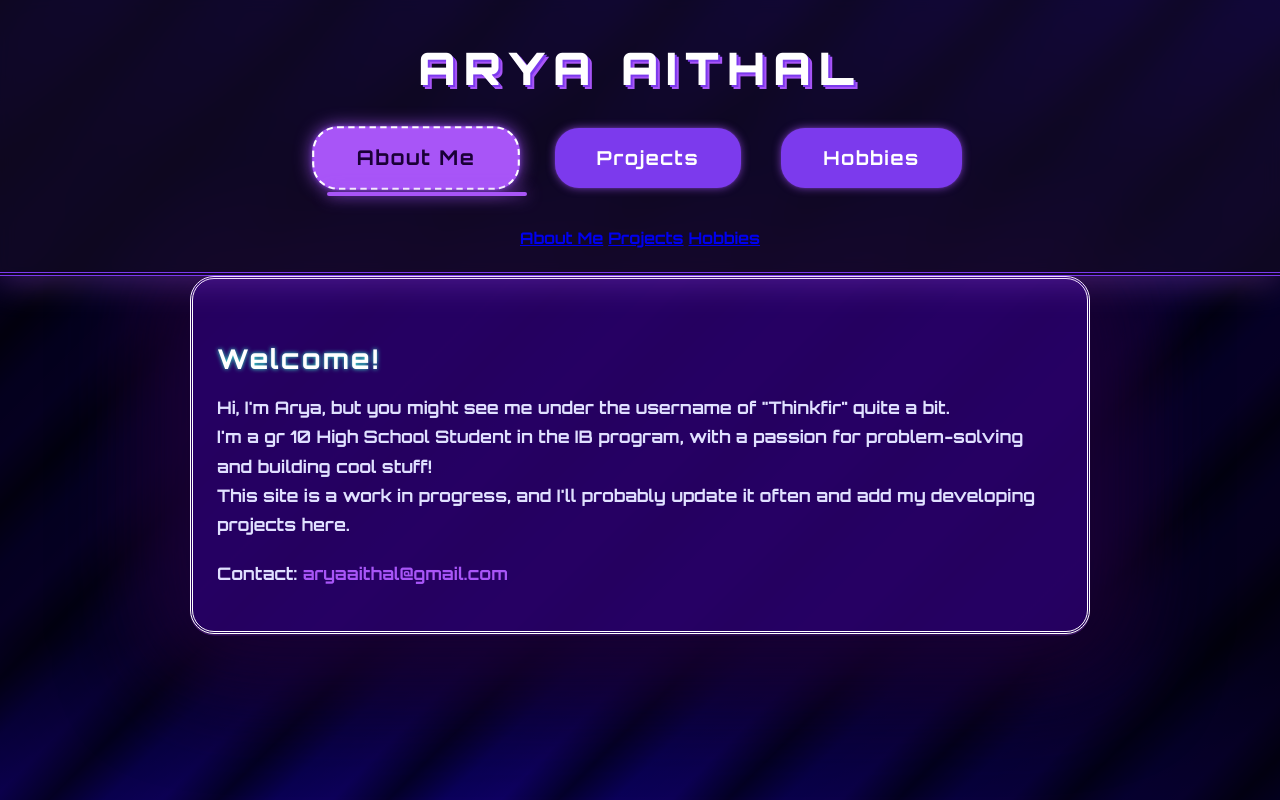
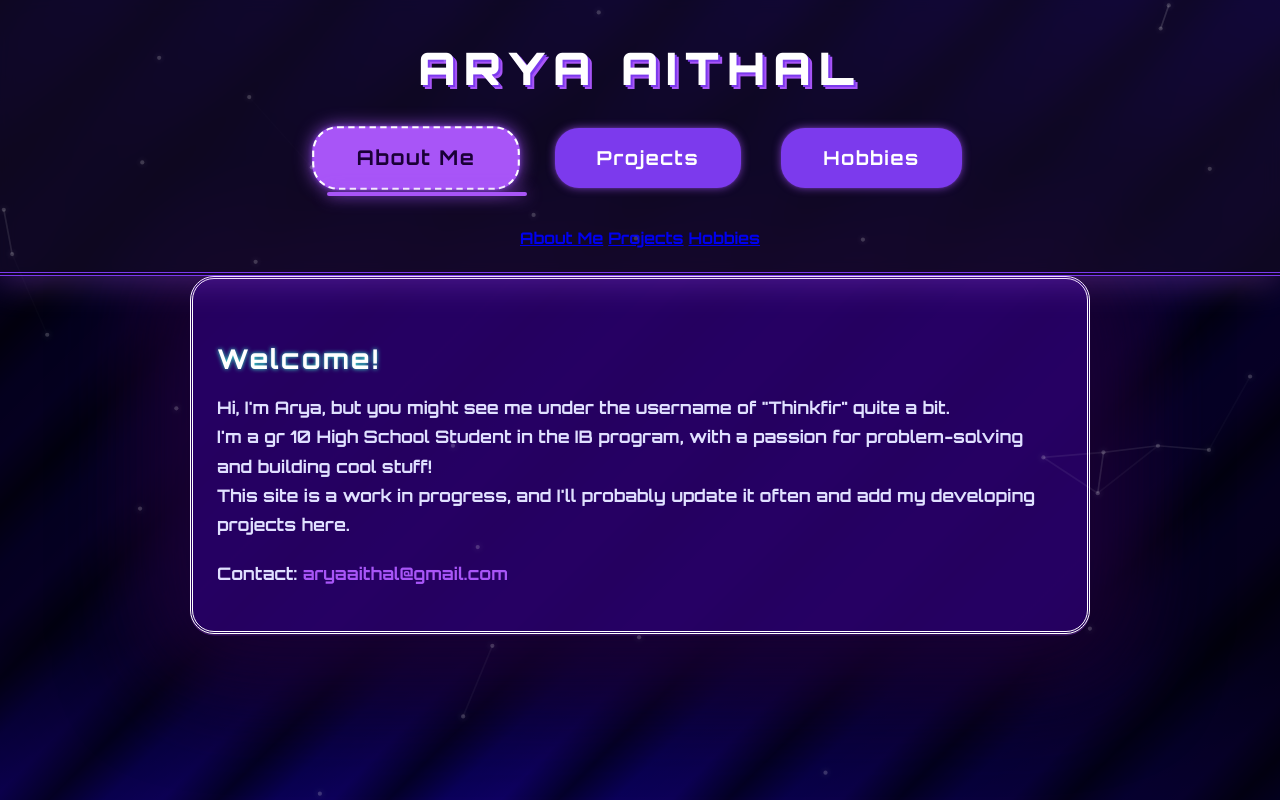
Before and after one commit to thinkfir/Thinkfir.github.io, a plain HTML site: page index.html in a window 1280 px wide. Shown: the top 800 px of the page. Drawn offline with Linux system fonts and the light colour scheme.

Commit message:
javascript implementation attempt

```diff
--- a/index.html
+++ b/index.html
@@ -8,6 +8,7 @@
   <link href="https://fonts.googleapis.com/css?family=Orbitron:700,900&display=swap" rel="stylesheet" />
 </head>
 <body>
+  <canvas id="particle-bg" style="position:fixed;top:0;left:0;width:100vw;height:100vh;z-index:100000;pointer-events:none;"></canvas>
   <div class="main-bg"></div>
   <header class="header">
     <div style="display: flex; align-items: center;">
@@ -95,5 +96,6 @@
       });
     });
   </script>
+  <script src="particle-bg.js"></script>
 </body>
 </html>
--- /dev/null
+++ b/particle-bg.js
@@ -0,0 +1,139 @@
+// Particle Network Background with dynamic brightness based on overlay
+(function () {
+  function setupParticleBG() {
+    var canvas = document.getElementById('particle-bg');
+    if (!canvas) return;
+    var ctx = canvas.getContext('2d');
+    var particles = [];
+    var PARTICLE_COUNT = 32; // less busy
+    var PARTICLE_SIZE = 2.1;
+    var LINE_DIST = 100;
+
+    // Cache overlay elements for hit-testing
+    var overlays = [];
+    function updateOverlays() {
+      overlays = [];
+      var selectors = [
+        '.header', '.site-footer', '.glass-panel', '.main-bg'
+      ];
+      selectors.forEach(function (sel) {
+        document.querySelectorAll(sel).forEach(function (el) {
+          overlays.push(el.getBoundingClientRect());
+        });
+      });
+    }
+    window.addEventListener('resize', updateOverlays);
+    setTimeout(updateOverlays, 500);
+    setTimeout(updateOverlays, 1500);
+    setTimeout(updateOverlays, 3000);
+
+    function isOverOverlay(x, y) {
+      for (var i = 0; i < overlays.length; i++) {
+        var r = overlays[i];
+        if (x >= r.left && x <= r.right && y >= r.top && y <= r.bottom) {
+          return true;
+        }
+      }
+      return false;
+    }
+
+    function resizeCanvas() {
+      canvas.width = window.innerWidth;
+      canvas.height = window.innerHeight;
+      updateOverlays();
+    }
+    window.addEventListener('resize', resizeCanvas);
+    resizeCanvas();
+
+    function randomVel() {
+      return (Math.random() - 0.5) * 1.2;
+    }
+    function createParticles() {
+      particles = [];
+      for (var i = 0; i < PARTICLE_COUNT; i++) {
+        particles.push({
+          x: Math.random() * canvas.width,
+          y: Math.random() * canvas.height,
+          vx: randomVel(),
+          vy: randomVel()
+        });
+      }
+    }
+    createParticles();
+
+    function draw() {
+      ctx.clearRect(0, 0, canvas.width, canvas.height);
+      // Draw lines
+      for (var i = 0; i < particles.length; i++) {
+        for (var j = i + 1; j < particles.length; j++) {
+          var dx = particles[i].x - particles[j].x;
+          var dy = particles[i].y - particles[j].y;
+          var dist = Math.sqrt(dx * dx + dy * dy);
+          if (dist < LINE_DIST) {
+            // If both ends are over overlay, darken line
+            var overA = isOverOverlay(particles[i].x, particles[i].y);
+            var overB = isOverOverlay(particles[j].x, particles[j].y);
+            ctx.save();
+            ctx.globalAlpha = (1 - dist / LINE_DIST) * (overA && overB ? 0.18 : 1.0);
+            ctx.strokeStyle = "#fff";
+            ctx.lineWidth = 1.7;
+            ctx.beginPath();
+            ctx.moveTo(particles[i].x, particles[i].y);
+            ctx.lineTo(particles[j].x, particles[j].y);
+            ctx.stroke();
+            ctx.restore();
+          }
+        }
+      }
+      // Draw particles
+      for (var p = 0; p < particles.length; p++) {
+        var over = isOverOverlay(particles[p].x, particles[p].y);
+        ctx.beginPath();
+        ctx.arc(particles[p].x, particles[p].y, PARTICLE_SIZE, 0, Math.PI * 2);
+        ctx.fillStyle = "#fff";
+        ctx.shadowColor = "#fff";
+        ctx.shadowBlur = over ? 6 : 22;
+        ctx.globalAlpha = over ? 0.18 : 1;
+        ctx.fill();
+        ctx.globalAlpha = 1;
+        ctx.shadowBlur = 0;
+      }
+    }
+
+    function update() {
+      for (var p = 0; p < particles.length; p++) {
+        particles[p].x += particles[p].vx;
+        particles[p].y += particles[p].vy;
+        // Bounce off walls
+        if (particles[p].x < PARTICLE_SIZE) {
+          particles[p].x = PARTICLE_SIZE;
+          particles[p].vx *= -1;
+        }
+        if (particles[p].x > canvas.width - PARTICLE_SIZE) {
+          particles[p].x = canvas.width - PARTICLE_SIZE;
+          particles[p].vx *= -1;
+        }
+        if (particles[p].y < PARTICLE_SIZE) {
+          particles[p].y = PARTICLE_SIZE;
+          particles[p].vy *= -1;
+        }
+        if (particles[p].y > canvas.height - PARTICLE_SIZE) {
+          particles[p].y = canvas.height - PARTICLE_SIZE;
+          particles[p].vy *= -1;
+        }
+      }
+    }
+
+    function animate() {
+      update();
+      draw();
+      requestAnimationFrame(animate);
+    }
+    animate();
+  }
+  if (document.readyState === "loading") {
+    document.addEventListener("DOMContentLoaded", setupParticleBG);
+  } else {
+    setupParticleBG();
+  }
+})();
--- a/style.css
+++ b/style.css
@@ -35,6 +35,7 @@ body {
   position: sticky;
   top: 0;
   z-index: 100;
+  pointer-events: auto;
 }
 
 .header h1 {
@@ -107,6 +108,7 @@ body {
 
 .glass-panel {
   background: rgba(44, 0, 110, 0.85);
+  pointer-events: auto;
   border-radius: 1.5rem;
   box-shadow: 0 16px 96px 32px #1a0036cc, 0 -16px 96px 32px #1a0036cc, 0 1.5px 0 #a855f7;
   padding: 2.5rem 1.5rem 1.5rem 1.5rem;
@@ -171,6 +173,7 @@ body {
   font-size: 0.98rem;
   color: #a855f7;
   letter-spacing: 0.08em;
+  pointer-events: auto;
 }
 
 .site-footer .socials {
```
Also changed, not shown: hobbies.html (+2 -0 lines), projects.html (+5 -1 lines), 1 other file.
